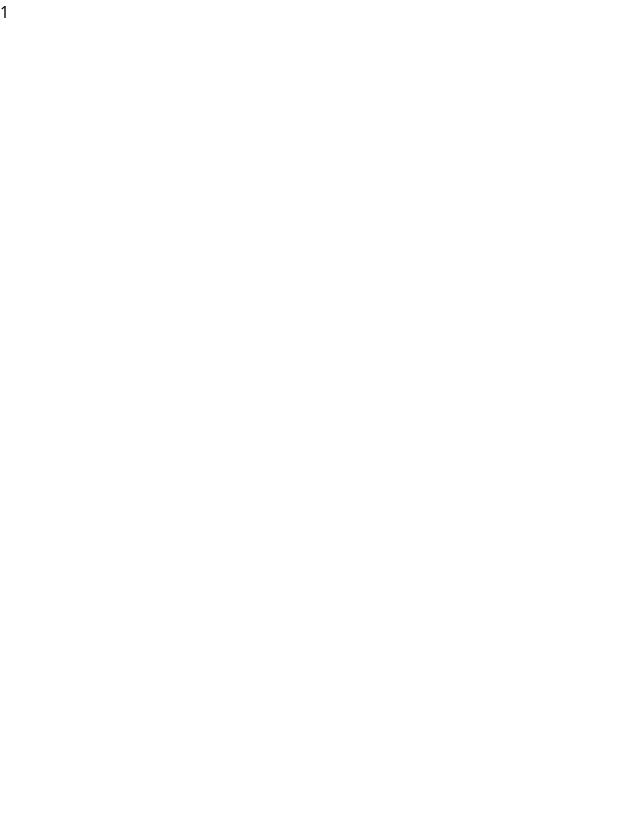
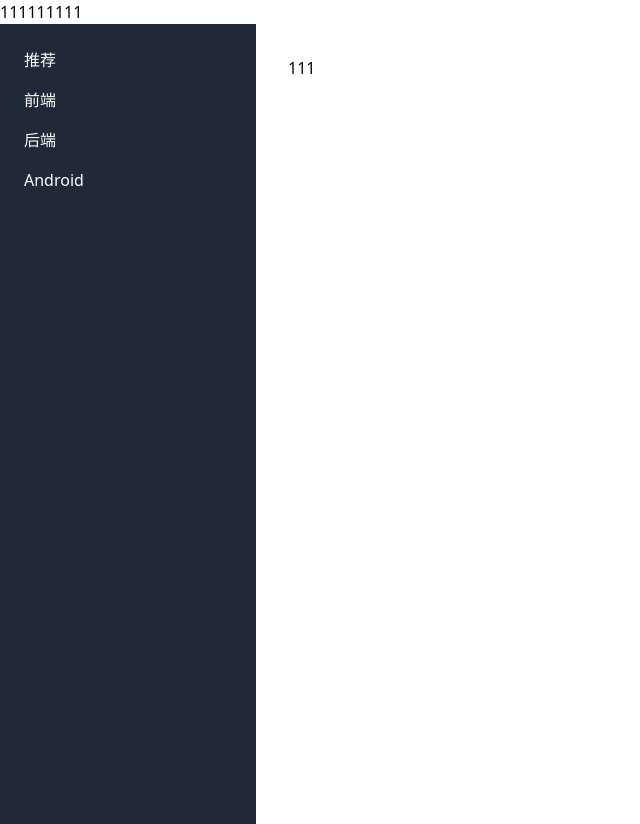
Before and after one commit to xun082/loopy, a Next.js app: page / in a window 1280 px wide. Shown: the whole page, without its empty margins (0-640 px from the left). Before the commit the page ends 800 px from the top, so only its background shows below. Built offline with nearby package versions, Linux system fonts and the light colour scheme.

Commit message:
feat: 🚀 项目结构设置

```diff
--- /dev/null
+++ b/src/app/(page)/(main)/[category]/page.tsx
@@ -0,0 +1,3 @@
+export default function CategoryPage() {
+  return <div>page</div>;
+}
--- /dev/null
+++ b/src/app/(page)/(main)/layout.tsx
@@ -0,0 +1,27 @@
+'use client';
+
+import Link from 'next/link';
+
+export default function DashboardLayout({ children }: { children: React.ReactNode }) {
+  return (
+    <div className="min-h-screen flex">
+      <aside className="w-64 bg-gray-800 text-white p-6">
+        <nav className="space-y-4">
+          <Link href="/ " className="block">
+            推荐
+          </Link>
+          <Link href="/frontend" className="block">
+            前端
+          </Link>
+          <Link href="/backend" className="block">
+            后端
+          </Link>
+          <Link href="/android" className="block">
+            Android
+          </Link>
+        </nav>
+      </aside>
+      <main className="flex-1 p-8">{children}</main>
+    </div>
+  );
+}
--- /dev/null
+++ b/src/app/(page)/(main)/page.tsx
@@ -0,0 +1,3 @@
+export default function Page() {
+  return <div>111</div>;
+}
--- /dev/null
+++ b/src/app/(page)/layout.tsx
@@ -0,0 +1,8 @@
+export default function DefaultLayout({ children }: { children: React.ReactNode }) {
+  return (
+    <div className="min-h-screen flex flex-col">
+      <h1>111111111</h1>
+      {children}
+    </div>
+  );
+}
--- /dev/null
+++ b/src/app/(page)/pins/page.tsx
@@ -0,0 +1,7 @@
+import React from 'react';
+
+const Pins = () => {
+  return <div>Pins</div>;
+};
+
+export default Pins;
--- /dev/null
+++ b/src/app/editor/page.tsx
@@ -0,0 +1,7 @@
+import React from 'react';
+
+const Editor = () => {
+  return <div>Editor</div>;
+};
+
+export default Editor;
--- a/src/app/globals.css
+++ b/src/app/globals.css
@@ -89,7 +89,6 @@
 }
 
 @layer utilities {
-
   /* Hide scrollbar for Chrome, Safari and Opera */
   .no-scrollbar::-webkit-scrollbar {
     display: none;
--- a/src/app/layout.tsx
+++ b/src/app/layout.tsx
@@ -1,18 +1,15 @@
 import type { Metadata } from 'next';
-import localFont from 'next/font/local';
-import { ThemeProvider } from 'next-themes';
-
+import { Geist, Geist_Mono } from 'next/font/google';
 import './globals.css';
 
-const geistSans = localFont({
-  src: './fonts/GeistVF.woff',
+const geistSans = Geist({
   variable: '--font-geist-sans',
-  weight: '100 900',
+  subsets: ['latin'],
 });
-const geistMono = localFont({
-  src: './fonts/GeistMonoVF.woff',
+
+const geistMono = Geist_Mono({
   variable: '--font-geist-mono',
-  weight: '100 900',
+  subsets: ['latin'],
 });
 
 export const metadata: Metadata = {
@@ -26,15 +23,8 @@ export default function RootLayout({
   children: React.ReactNode;
 }>) {
   return (
-    <html lang="en" suppressHydrationWarning={true}>
-      <body
-        className={`${geistSans.variable} ${geistMono.variable} antialiased h-screen flex`}
-        suppressHydrationWarning={true}
-      >
-        <ThemeProvider attribute="class" defaultTheme="light">
-          {children}
-        </ThemeProvider>
-      </body>
+    <html lang="en">
+      <body className={`${geistSans.variable} ${geistMono.variable} antialiased`}>{children}</body>
     </html>
   );
 }
--- a/src/app/page.tsx
+++ /dev/null
@@ -1,5 +0,0 @@
-const Home = () => {
-  return <header className="bg-white dark:bg-dark-background shadow-md size-full">1</header>;
-};
-
-export default Home;
```
